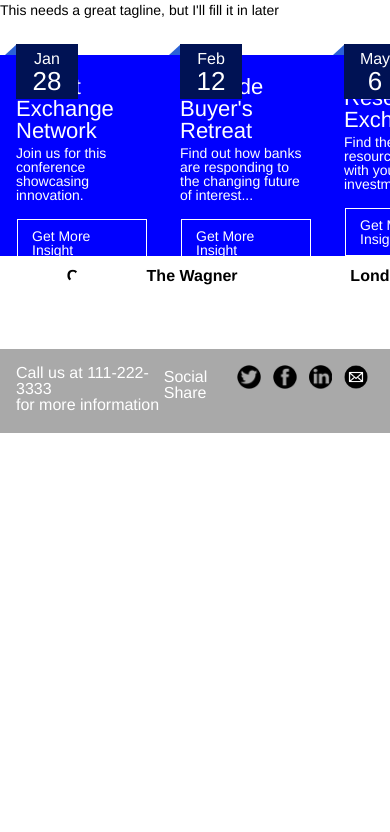
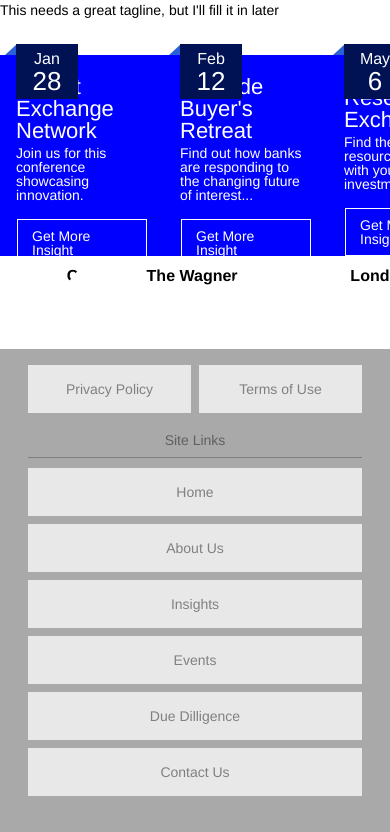
Before and after one commit to chasfricke/crescendo-sa-option2, a React (Create React App) app: page / in a window 390 px wide. Shown: the part 1339-2171 px from the top of the page. Before the commit the page ends 1772 px from the top, so only its background shows below. Built offline with nearby package versions, Linux system fonts and the light colour scheme.

Commit message:
footer is responsive

```diff
--- a/src/App.js
+++ b/src/App.js
@@ -1,7 +1,7 @@
 import React from "react";
 import Header from "./components/Header.js";
 import Hero from "./components/Hero.js";
-import Footer from "./components/Footer.js";
+import Footer from "./components/footer/Footer.js";
 import Insights from "./components/Insights.js";
 import CTASection from "./components/CTASection";
 import Events from "./components/Events";
--- a/src/components/Footer.js
+++ /dev/null
@@ -1,70 +0,0 @@
-import React, { Component } from "react";
-import styled from "styled-components";
-import { MAXWIDTH } from "../constants";
-import facebook from "../images/facebook.png";
-import twitter from "../images/twitter.png";
-import linkedIn from "../images/linked-in.png";
-import email from "../images/email.png";
-
-const Container = styled.div`
-  height: 84px;
-  width: 100%;
-  background-color: darkgray;
-  padding: 16px;
-  display: flex;
-  flex-direction: row;
-  justify-content: center;
-  box-sizing: border-box;
-`;
-
-const Content = styled.div`
-  display: flex;
-  flex-direction: row;
-  justify-content: space-between;
-  width: 100%;
-  max-width: ${MAXWIDTH};
-  p {
-    color: white;
-  }
-`;
-
-const IconRow = styled.div`
-  display: flex;
-  flex-direction: row;
-  justify-content: center;
-  align-items: flex-start;
-`;
-
-const SocialIcon = styled.img`
-  height: 24px;
-  width: auto;
-  margin: 0 6px;
-`;
-
-const SocialShareTitle = styled.p`
-  margin: 4px 6px 0 0;
-`;
-
-class Footer extends Component {
-  render() {
-    return (
-      <Container>
-        <Content>
-          <div>
-            <p>Call us at 111-222-3333</p>
-            <p>for more information</p>
-          </div>
-          <IconRow>
-            <SocialShareTitle>Social Share</SocialShareTitle>
-            <SocialIcon src={twitter} alt="Twitter" />
-            <SocialIcon src={facebook} alt="Facebook" />
-            <SocialIcon src={linkedIn} alt="LinkedIn" />
-            <SocialIcon src={email} alt="Email" />
-          </IconRow>
-        </Content>
-      </Container>
-    );
-  }
-}
-
-export default Footer;
--- a/src/components/Hero.js
+++ b/src/components/Hero.js
@@ -50,6 +50,7 @@ const TextBlock = styled.div`
   }
 
   #dotted-line {
+    display: none;
     margin: 0 0 12px 0;
     color: white;
   }
@@ -66,6 +67,9 @@ const TextBlock = styled.div`
       max-width: 100px;
       line-height: 38px;
       margin: 8px 0 0 0;
+    }
+    #dotted-line {
+      display: inline-block;
     }
   }
 `;
--- /dev/null
+++ b/src/components/footer/DesktopFooter.js
@@ -0,0 +1,61 @@
+import React, { Component } from "react";
+import styled from "styled-components";
+import facebook from "../../images/facebook.png";
+import twitter from "../../images/twitter.png";
+import linkedIn from "../../images/linked-in.png";
+import email from "../../images/email.png";
+import { MAXWIDTH, MOBILEBREAKPOINT } from "../../constants";
+
+const Content = styled.div`
+  display: none;
+  @media screen and (min-width: ${MOBILEBREAKPOINT}) {
+    display: inline-block;
+    display: flex;
+    flex-direction: row;
+    justify-content: space-between;
+    width: 100%;
+    max-width: ${MAXWIDTH};
+  }
+  p {
+    color: white;
+  }
+`;
+
+const IconRow = styled.div`
+  display: flex;
+  flex-direction: row;
+  justify-content: center;
+  align-items: flex-start;
+`;
+
+const SocialIcon = styled.img`
+  height: 24px;
+  width: auto;
+  margin: 0 6px;
+`;
+
+const SocialShareTitle = styled.p`
+  margin: 4px 6px 0 0;
+`;
+
+class DesktopFooter extends Component {
+  render() {
+    return (
+      <Content>
+        <div>
+          <p>Call us at 111-222-3333</p>
+          <p>for more information</p>
+        </div>
+        <IconRow>
+          <SocialShareTitle>Social Share</SocialShareTitle>
+          <SocialIcon src={twitter} alt="Twitter" />
+          <SocialIcon src={facebook} alt="Facebook" />
+          <SocialIcon src={linkedIn} alt="LinkedIn" />
+          <SocialIcon src={email} alt="Email" />
+        </IconRow>
+      </Content>
+    );
+  }
+}
+
+export default DesktopFooter;
--- /dev/null
+++ b/src/components/footer/Footer.js
@@ -0,0 +1,29 @@
+import React, { Component } from "react";
+import styled from "styled-components";
+
+import DesktopFooter from "./DesktopFooter.js";
+import MobileFooter from "./MobileFooter.js";
+
+const Container = styled.div`
+  min-height: 84px;
+  width: 100%;
+  background-color: darkgray;
+  padding: 16px;
+  display: flex;
+  flex-direction: row;
+  justify-content: center;
+  box-sizing: border-box;
+`;
+
+class Footer extends Component {
+  render() {
+    return (
+      <Container>
+        <DesktopFooter />
+        <MobileFooter />
+      </Container>
+    );
+  }
+}
+
+export default Footer;
--- /dev/null
+++ b/src/components/footer/MobileFooter.js
@@ -0,0 +1,64 @@
+import React, { Component } from "react";
+import styled from "styled-components";
+import NavButton from "../buttons/NavButton";
+import { MAXWIDTH, MOBILEBREAKPOINT } from "../../constants";
+
+const Content = styled.div`
+  display: none;
+  @media screen and (max-width: ${MOBILEBREAKPOINT}) {
+    display: inline-block;
+    display: flex;
+    flex-direction: column;
+    justify-content: space-between;
+    width: 100%;
+    max-width: ${MAXWIDTH};
+    padding: 0 12px 12px 12px;
+  }
+  p {
+    color: #606060;
+    text-align: center;
+    font-size: 14px;
+    margin-top: 12px;
+  }
+`;
+
+const Line = styled.div`
+  width: 100%;
+  height: 1px;
+  margin: 10px 0;
+  background: gray;
+`;
+
+const ButtonRow = styled.div`
+  display: flex;
+  flex-direction: row;
+`;
+
+const Spacer = styled.div`
+  width: 16px;
+`;
+
+class MobileFooter extends Component {
+  render() {
+    return (
+      <Content>
+        <ButtonRow>
+          <NavButton label="Privacy Policy" />
+          <Spacer />
+          <NavButton label="Terms of Use" />
+        </ButtonRow>
+        <p>Site Links</p>
+        <Line />
+        <NavButton label="Home" />
+        <NavButton label="About Us" />
+
+        <NavButton label="Insights" />
+        <NavButton label="Events" />
+        <NavButton label="Due Dilligence" />
+        <NavButton label="Contact Us" />
+      </Content>
+    );
+  }
+}
+
+export default MobileFooter;
```
